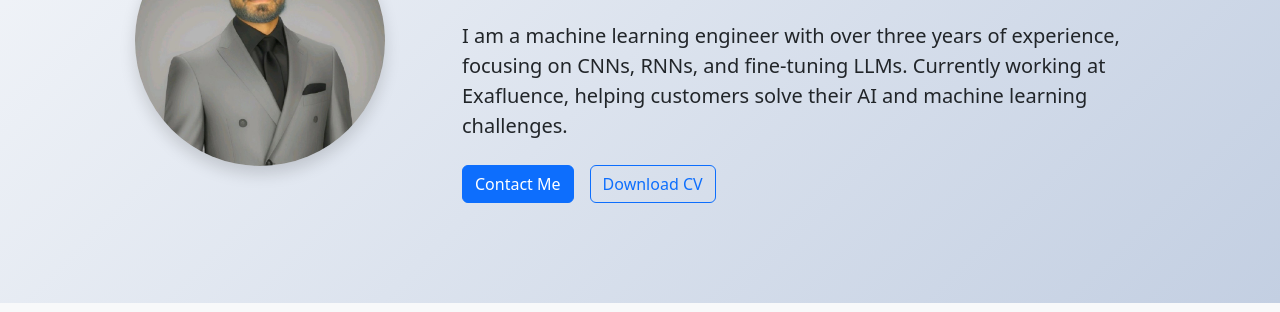
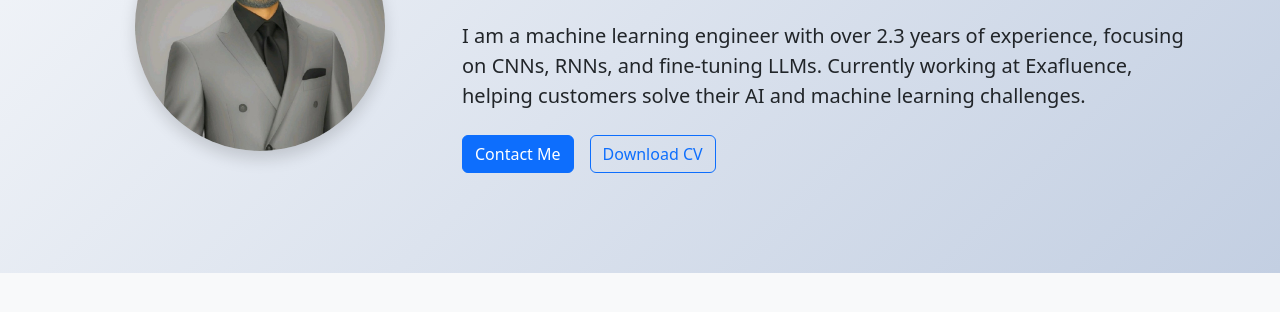
Before and after one commit to dsnnaveen9/PortFolio, a plain HTML site: page index.html in a window 1280 px wide. Shown: the part 220-532 px from the top of the page. Drawn offline with nearby package versions, Linux system fonts and the light colour scheme.

Commit message:
Update index.html

```diff
--- a/index.html
+++ b/index.html
@@ -121,7 +121,7 @@
         <div class="col-md-8">
           <h1 class="display-4 fw-bold mb-3">DSN Naveen Kumar</h1>
           <h3 class="text-muted mb-4">Machine Learning Engineer</h3>
-          <p class="lead">I am a machine learning engineer with over three years of experience, focusing on CNNs, RNNs, and fine-tuning LLMs. Currently working at Exafluence, helping customers solve their AI and machine learning challenges.</p>
+          <p class="lead">I am a machine learning engineer with over 2.3 years of experience, focusing on CNNs, RNNs, and fine-tuning LLMs. Currently working at Exafluence, helping customers solve their AI and machine learning challenges.</p>
           <div class="d-flex gap-3 mt-4">
             <a href="#contact" class="btn btn-primary">Contact Me</a>
             <a href="https://github.com/dsnnaveen9/PortFolio/blob/main/DSN%20Naveen%20Kumar%20Resume.pdf" class="btn btn-outline-primary">Download CV</a>
```
